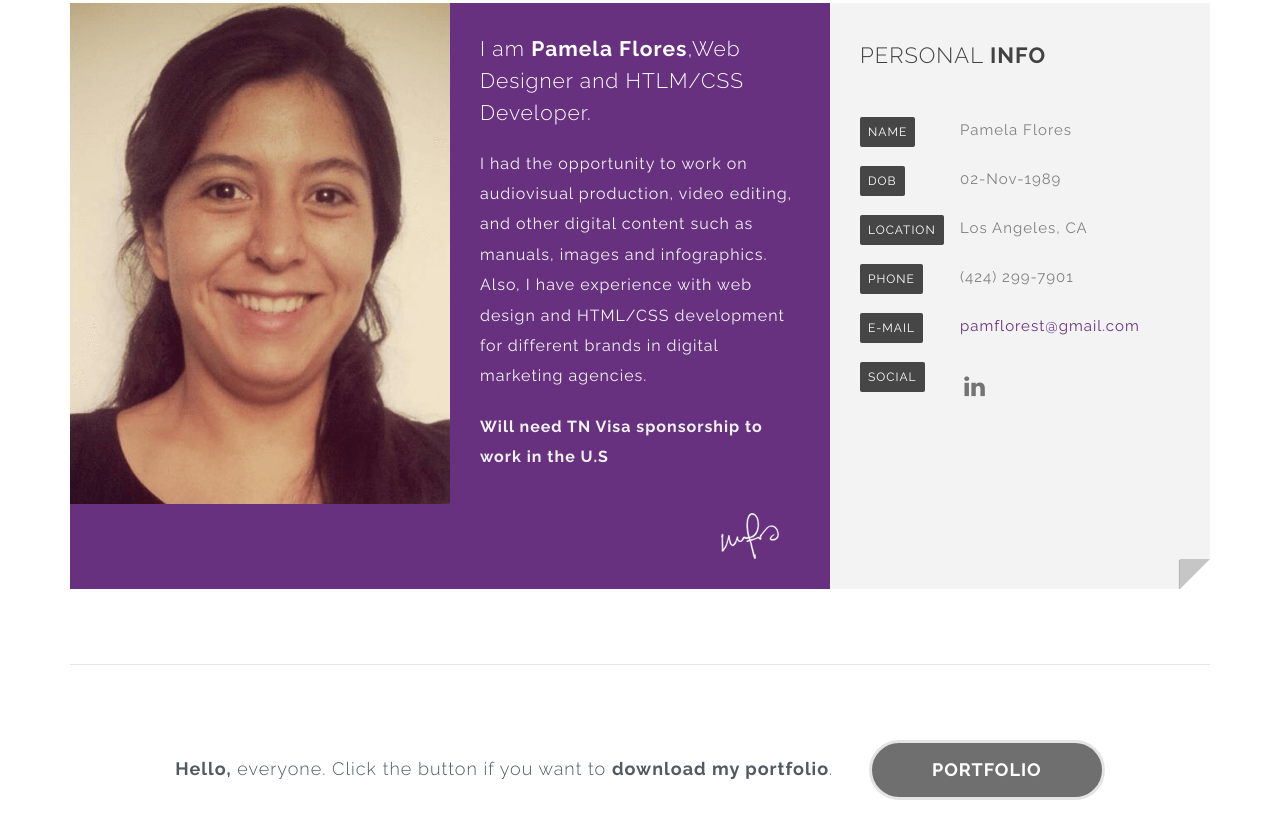
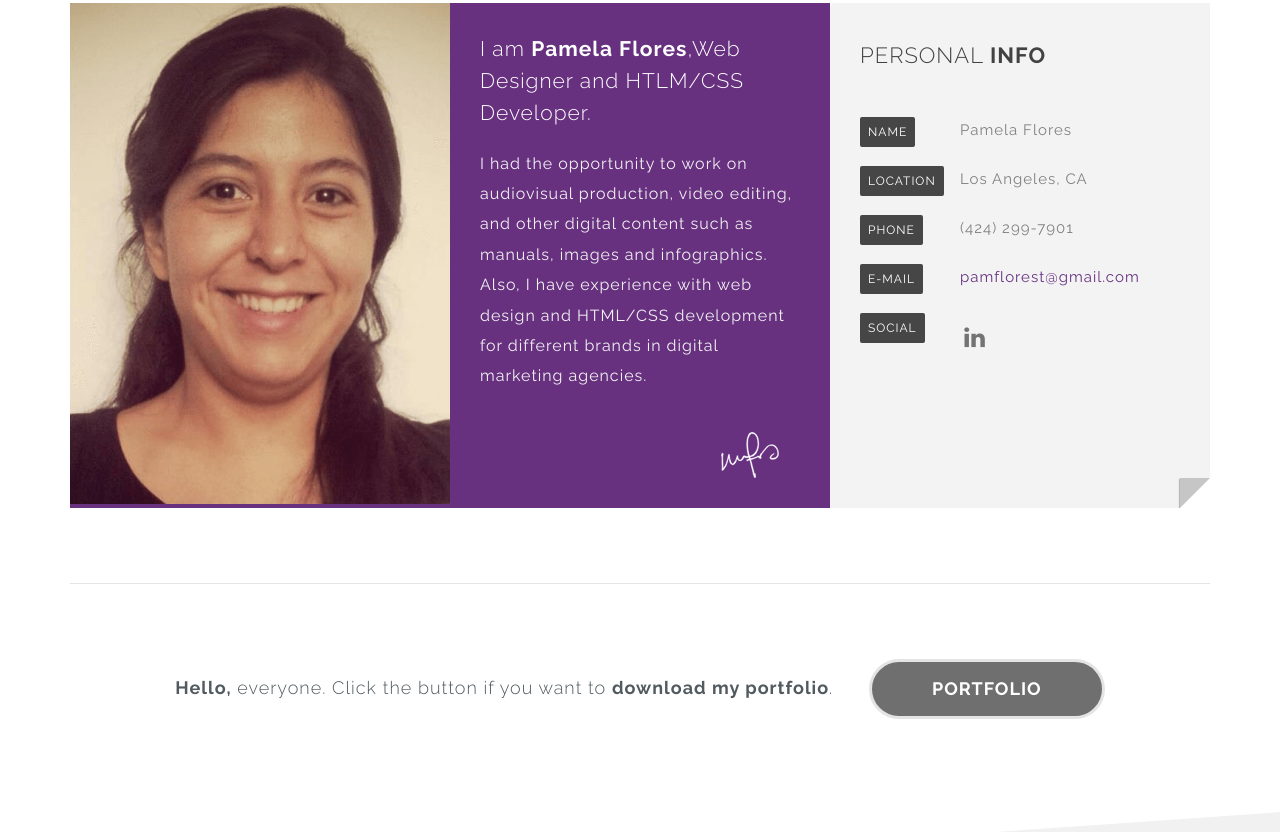
Before and after one commit to pamflorest/pamflorest, a plain HTML site: page index.html in a window 1280 px wide. Shown: the part 5108-5940 px from the top of the page. Drawn offline with nearby package versions, Linux system fonts and the light colour scheme.

Commit message:
Info updates

```diff
--- a/index.html
+++ b/index.html
@@ -2149,9 +2149,6 @@
                         <p>
                           I had the opportunity to work on audiovisual production, video editing, and other digital content such as manuals, images and infographics. Also, I have experience with web design and HTML/CSS development for different brands in digital marketing agencies.
                         </p>
-                        <p>
-                          <strong>Will need TN Visa sponsorship to work in the U.S</strong>
-                        </p>
                         <div class="sgn"><img src="assets/images/sign.png" alt="" /></div>
                       </div>
                     </div>
@@ -2169,14 +2166,6 @@
                           <div class="splider-right pright">Pamela Flores</div>
                         </div>
                         <!-- // Info 1-->
-                        <!--Info 2-->
-                        <div class="pinfo splider clearfix">
-                          <div class="splider-left">
-                            <div class="input-boxes">DOB </div>
-                          </div>
-                          <div class="splider-right pright"> 02-Nov-1989</div>
-                        </div>
-                        <!-- // Info 2-->
                         <!--Info 3-->
                         <div class="pinfo splider clearfix">
                           <div class="splider-left">
```
